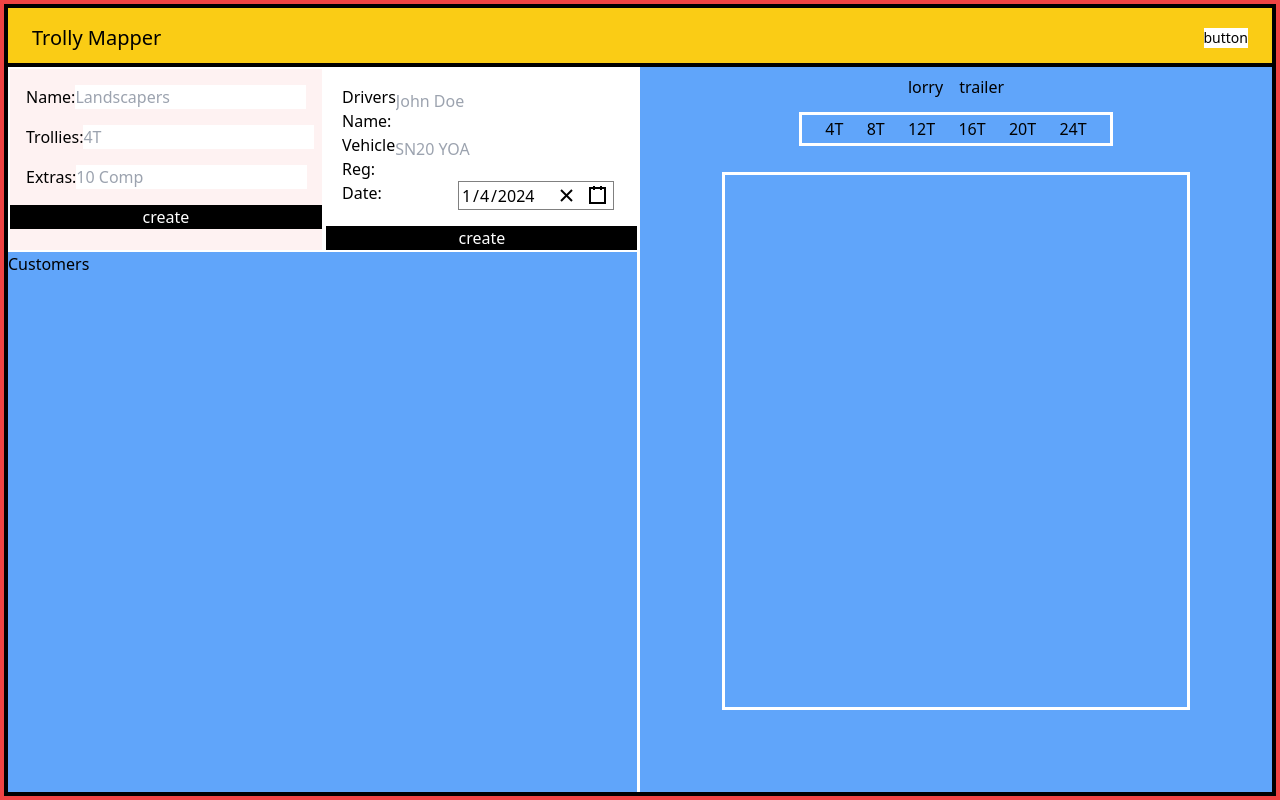
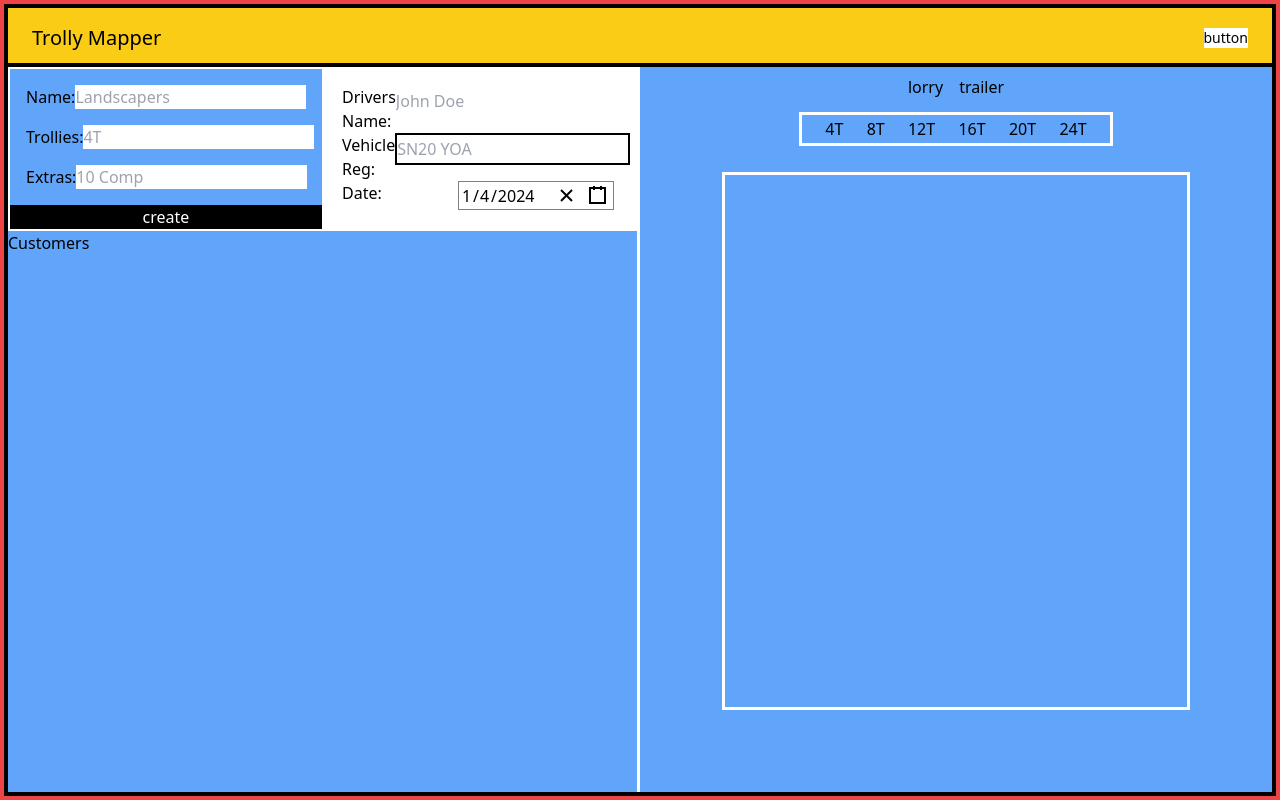
Before and after one commit to LGRV-alt/trolley-mapper, a React (Vite) app: page / in a window 1280 px wide. Built offline with nearby package versions, Linux system fonts and the light colour scheme.

Commit message:
small style changes to date

```diff
--- a/src/components/NewCustomerForm.jsx
+++ b/src/components/NewCustomerForm.jsx
@@ -19,7 +19,7 @@ function NewCustomerButton({ setCustomerList, customerList }) {
     setForm({ ...form, [key]: event.target.value });
   }
   return (
-    <div className="border-2 border-white  bg-red-50">
+    <div className="border-2 border-white ">
       <form className="flex flex-col justify mt-4 ml-4">
         <label className="flex justify-between w-full">
           Name:
@@ -43,7 +43,7 @@ function NewCustomerButton({ setCustomerList, customerList }) {
             onChange={(event) => handleFormInputs(event, "trollies")}
           />
         </label>
-        <label className="flex justify-between">
+        <label className="flex justify-between mb-4">
           Extras:
           <input
             className="mr-6"
@@ -56,7 +56,7 @@ function NewCustomerButton({ setCustomerList, customerList }) {
         </label>
       </form>
       <button
-        className=" w-full bg-black text-white mt-4"
+        className=" w-full bg-black text-white "
         onClick={() => handleCreate()}
       >
         create
--- a/src/components/VehicleInfo.jsx
+++ b/src/components/VehicleInfo.jsx
@@ -21,19 +21,18 @@ function VehicleInfo() {
         <label className="flex justify-between">
           Vehicle Reg:
           <input
-            className=" mb-4 mr-6"
+            className=" mb-4 mr-6 border-black border-2"
             type="text"
             name="vehicleReg"
             placeholder="SN20 YOA"
           />
         </label>
 
-        <label className="flex justify-between mr-6">
+        <label className="flex justify-between mr-6 mb-4">
           Date:
           <DatePicker className="" onChange={onChange} value={value} />
         </label>
       </form>
-      <button className=" w-full bg-black text-white mt-4">create</button>
     </div>
   );
 }
```
